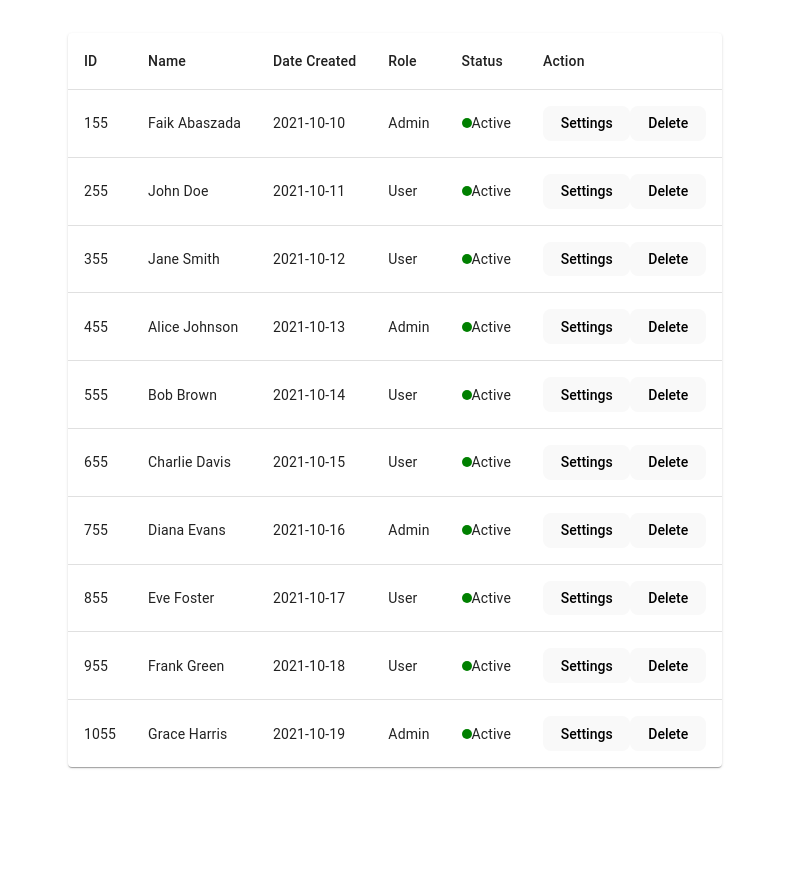
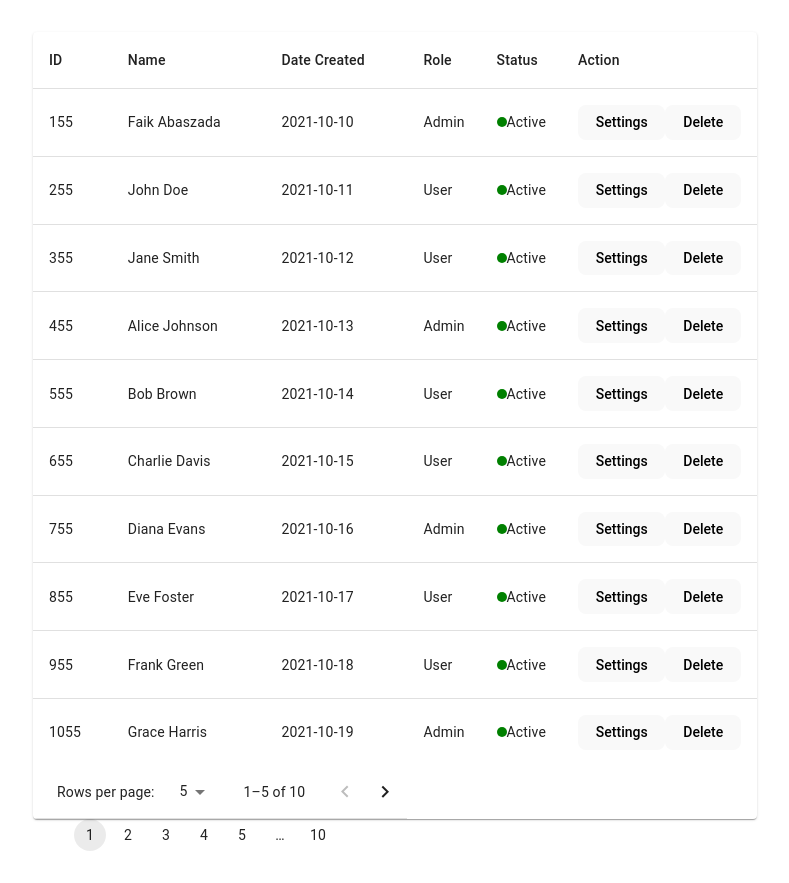
Before and after one commit to Faig-Abaszada/project_essay, a React (Vite) app: page / in a window 1280 px wide. Shown: the whole page, without its empty margins (245-1034 px from the left). Before the commit the page ends 800 px from the top, so only its background shows below. Built offline with nearby package versions, Linux system fonts and the light colour scheme.

Commit message:
PROJECT_ESSAY: added pagination

```diff
--- a/src/DemoSimple.jsx
+++ b/src/DemoSimple.jsx
@@ -1,3 +1,10 @@
+// todo - pagination
+// todo - delete zamani confirm etmek ucun modal acmaq
+// todo - ad new user button ile modal acmaq ve yeni user yaratmaq
+// todo - Responsive design
+// todo - Export varsa etmek
+
+
 import * as React from 'react';
 import Table from '@mui/material/Table';
 import TableBody from '@mui/material/TableBody';
@@ -5,7 +12,15 @@ import TableCell from '@mui/material/TableCell';
 import TableContainer from '@mui/material/TableContainer';
 import TableHead from '@mui/material/TableHead';
 import TableRow from '@mui/material/TableRow';
+import {TablePagination} from "@mui/material";
 import Paper from '@mui/material/Paper';
+import {TableFooter} from "@mui/material";
+import {useState} from "react";
+
+// for pagination custom
+import Pagination from '@mui/material/Pagination';
+import PaginationItem from '@mui/material/PaginationItem';
+import Stack from '@mui/material/Stack';
 
 const status = {
     a: { label: 'Active', value: 'a', bg_color: 'green' },
@@ -167,8 +182,26 @@ const columns = [
 
 ];
 
+
 export default function BasicTable() {
+    const [page, setPage] = useState(0);
+    const [rowsPerPage, setRowsPerPage] = useState(5);
+
+    // Avoid a layout jump when reaching the last page with empty rows.
+    const emptyRows =
+        page > 0 ? Math.max(0, (1 + page) * rowsPerPage - rows.length) : 0;
+
+    const handleChangePage = (event, newPage) => {
+        setPage(newPage);
+    };
+
+    const handleChangeRowsPerPage = (event) => {
+        setRowsPerPage(parseInt(event.target.value, 10));
+        setPage(0);
+    };
+
     return (
+       <>
            <TableContainer component={Paper}>
                <Table sx={{ minWidth: 650 }} aria-label="simple table">
                    <TableHead>
@@ -211,7 +244,40 @@ export default function BasicTable() {
                        }
 
                    </TableBody>
+                   <TableFooter>
+                       <TableRow>
+                           <TablePagination
+                               rowsPerPageOptions={[5, 10, 25, { label: 'All', value: -1 }]}
+                               colSpan={3}
+                               count={rows.length}
+                               rowsPerPage={rowsPerPage}
+                               page={page}
+                               slotProps={{
+                                   select: {
+                                       inputProps: {
+                                           'aria-label': 'rows per page',
+                                       },
+                                       native: true,
+                                   },
+                               }}
+                               onPageChange={handleChangePage}
+                               onRowsPerPageChange={handleChangeRowsPerPage}
+                           />
+                       </TableRow>
+                   </TableFooter>
                </Table>
            </TableContainer>
+           <Stack spacing={2}>
+               <Pagination
+                   count={10}
+                   renderItem={(item) => (
+                       <PaginationItem
+                           slots={{ previous: 'ArrowBackIcon', next: 'ArrowForwardIcon' }}
+                           {...item}
+                       />
+                   )}
+               />
+           </Stack>
+       </>
     );
 }
```
Lines whose indentation alone changed are shown as unchanged.
